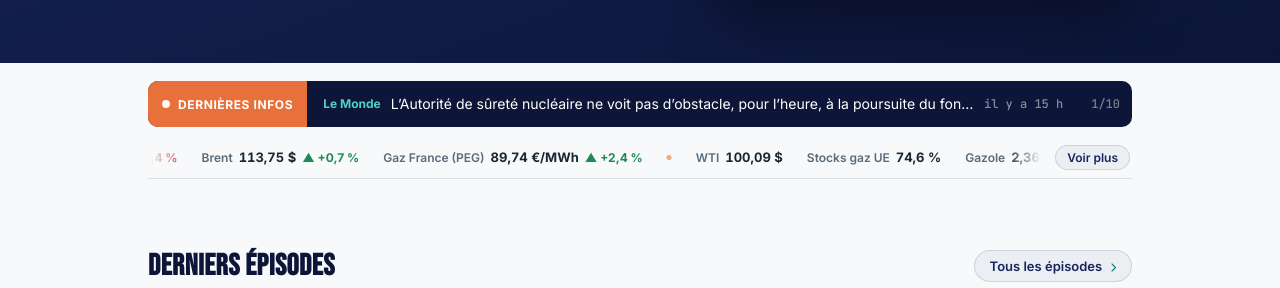
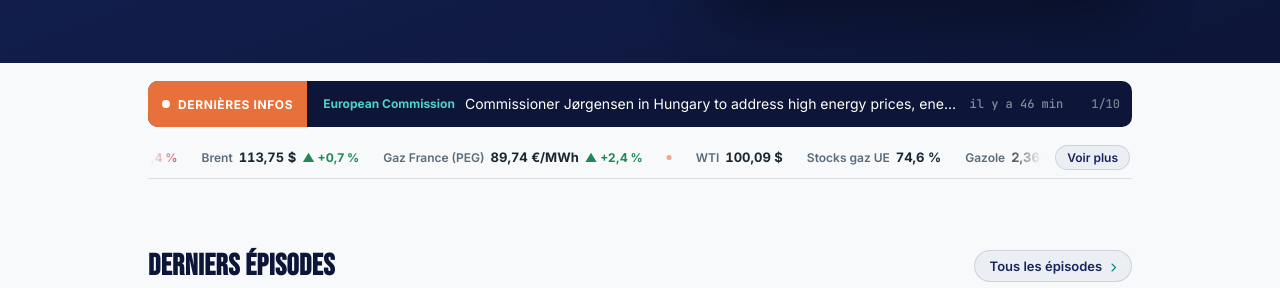
Before and after one commit to InsideEnergyMarkets/Inside-Energy-Markets, a Jekyll site: the page built from index.html, in a window 1280 px wide and 900 px high, scrolled down 417 px. Shown: the part 165-453 px from the top of the window. Built offline with Jekyll 4.4.1, drawn with Linux system fonts in a browser that asks for light colours.

```diff
--- a/_data/incidents.json
+++ b/_data/incidents.json
@@ -1,5 +1,5 @@
 {
- "updated_at": "2026-10-23T00:50:55+00:00",
+ "updated_at": "2026-10-23T07:51:53+00:00",
  "stats": {
   "total_30d": 39,
   "attacks_30d": 34,
--- a/_data/news.json
+++ b/_data/news.json
@@ -1,6 +1,13 @@
 {
- "updated_at": "2026-10-23T00:50:55+00:00",
+ "updated_at": "2026-10-23T07:51:52+00:00",
  "items": [
+  {
+   "title": "Commissioner Jørgensen in Hungary to address high energy prices, energy security and housing",
+   "url": "https://energy.ec.europa.eu/news/commissioner-jorgensen-hungary-address-high-energy-prices-energy-security-and-housing-2026-10-21_en",
+   "source": "European Commission",
+   "lang": "en",
+   "date": "2026-10-23T07:05:55+00:00"
+  },
   {
    "title": "L’Autorité de sûreté nucléaire ne voit pas d’obstacle, pour l’heure, à la poursuite du fonctionnement des réacteurs au-delà de 60 ans",
    "url": "https://www.lemonde.fr/planete/article/2026/10/22/l-autorite-de-surete-nucleaire-ne-voit-pas-d-obstacle-pour-l-heure-a-la-poursuite-du-fonctionnement-des-reacteurs-au-dela-de-60-ans_6798652_3244.html",
@@ -44,13 +51,6 @@
    "date": "2026-10-21T12:00:32+00:00"
   },
   {
-   "title": "EU invests over €390 million in 135 new climate and environment projects",
-   "url": "https://ec.europa.eu/commission/presscorner/detail/en/ip_26_2184",
-   "source": "European Commission",
-   "lang": "en",
-   "date": "2026-10-21T11:52:46+00:00"
-  },
-  {
    "title": "Diesel : Macron sécurise 200 000 tonnes supplémentaires par mois auprès des Émirats et de Bahreïn",
    "url": "https://www.france24.com/fr/moyen-orient/20261020-diesel-macron-s%C3%A9curise-200-000-tonnes-suppl%C3%A9mentaires-par-mois-aupr%C3%A8s-des-%C3%A9mirats-et-de-bahre%C3%AFn",
    "source": "France 24",
--- a/_data/podcast.json
+++ b/_data/podcast.json
@@ -1,5 +1,5 @@
 {
- "updated_at": "2026-10-23T00:50:55+00:00",
+ "updated_at": "2026-10-23T07:51:53+00:00",
  "episodes": {
   "10": {
    "audio": "https://anchor.fm/s/10edf0868/podcast/play/126486789/https%3A%2F%2Fd3ctxlq1ktw2nl.cloudfront.net%2Fstaging%2F2026-8-29%2F489715b9-9275-387d-cec8-06e4f3de2244.mp3",
```
